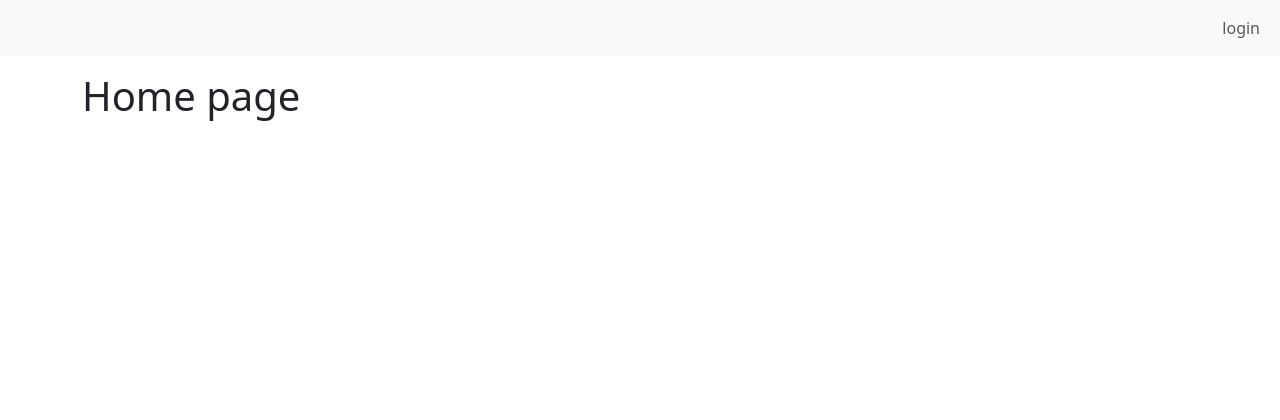
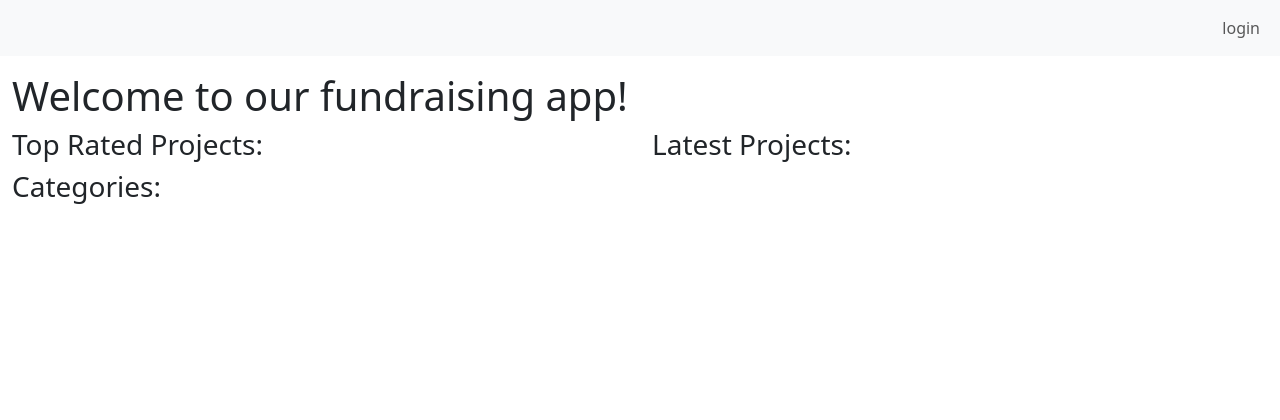
Before and after one commit to Refaat07/Django-Crowdfunding, a Django app: page /projects/ in a window 1280 px wide. Shown: the top 420 px of the page. Run offline with Django 5.2, Linux system fonts and the light colour scheme; data that the repository does not hold is empty; some libraries are stand-ins or nearby versions.

Commit message:
Added projects slider, list of categories and list of latest projects in homepage

```diff
--- a/projects/models.py
+++ b/projects/models.py
@@ -27,6 +27,9 @@ class Category(models.Model):
 
     def __str__(self):
         return self.name
+
+    def get_projects(self):
+        return Project.objects.filter(category=self)
 
 class Tag(models.Model):
     name = models.CharField(unique=True, max_length=100)
--- a/projects/templates/projects/homepage.html
+++ b/projects/templates/projects/homepage.html
@@ -1,6 +1,42 @@
 {% extends 'layouts/base.html' %} {% load static %} {% block 'content' %}
-<div class="container">
-  <h1>Home page</h1>
-</div>
+    <h1>Welcome to our fundraising app!</h1>
+    <div class="row">
+        <div class="col-md-6">
+            <h3>Top Rated Projects:</h3>
+            <div id="topProjectsCarousel" class="carousel slide" data-bs-ride="carousel">
+                <div class="carousel-inner">
+                    {% for project in top_projects %}
+                        <div class="carousel-item {% if forloop.first %}active{% endif %}">
+                            <h3>{{ project.title }}</h3>
+                            <p>{{ project.description }}</p>
+                        </div>
+                    {% endfor %}
+                </div>
+                <button class="carousel-control-prev" type="button" data-bs-target="#topProjectsCarousel" data-bs-slide="prev">
+                    <span class="carousel-control-prev-icon" aria-hidden="true"></span>
+                    <span class="visually-hidden">Previous</span>
+                </button>
+                <button class="carousel-control-next" type="button" data-bs-target="#topProjectsCarousel" data-bs-slide="next">
+                    <span class="carousel-control-next-icon" aria-hidden="true"></span>
+                    <span class="visually-hidden">Next</span>
+                </button>
+            </div>
+        </div>
+        <div class="col-md-6">
+            <h3>Latest Projects:</h3>
+            <ul class="list-group">
+                {% for project in latest_projects %}
+                    <li class="list-group-item">{{ project.title }}</li>
+                {% endfor %}
+            </ul>
+        </div>
 
+        <h3>Categories:</h3>
+        <ul>
+            {% for category in categories %}
+                <li><a href="#">{{ category.name }}</a></li>
+            {% endfor %}
+        </ul>
+
+    </div>
 {% endblock %}
--- a/projects/views.py
+++ b/projects/views.py
@@ -1,8 +1,11 @@
 from django.contrib.auth.decorators import login_required
 from django.shortcuts import render, redirect, get_object_or_404
 from django.urls import reverse
-from projects.models import Project,ProjectRating
+from projects.models import Project,ProjectRating, Category
 from projects.forms import CreateProjectModelForm,EditProjectModelForm,NewCommentModelForm
+from django.utils import timezone
+from django.db.models import Avg
+
 
 # Create your views here.
 def entry_point(request):
@@ -143,3 +146,23 @@ def addComment(request, id):
             form.save(commit=True, project=project, user=request.user)
 
     return redirect('project_show', id=id)
+
+
+
+def homepage(request):
+    current_datetime = timezone.now()
+
+    top_projects = Project.objects.filter(
+        campaign_start_date__lte=current_datetime,
+        campaign_end_date__gte=current_datetime
+    ).annotate(avg_rating=Avg('ratings__project_ratings')).order_by('-avg_rating')[:5]
+
+    latest_projects = Project.objects.order_by('-created_at')[:5]
+
+    categories = Category.objects.all()
+
+    return render(request, 'projects/homepage.html', {
+        'top_projects': top_projects,
+        'latest_projects': latest_projects,
+        'categories': categories
+    })
```
